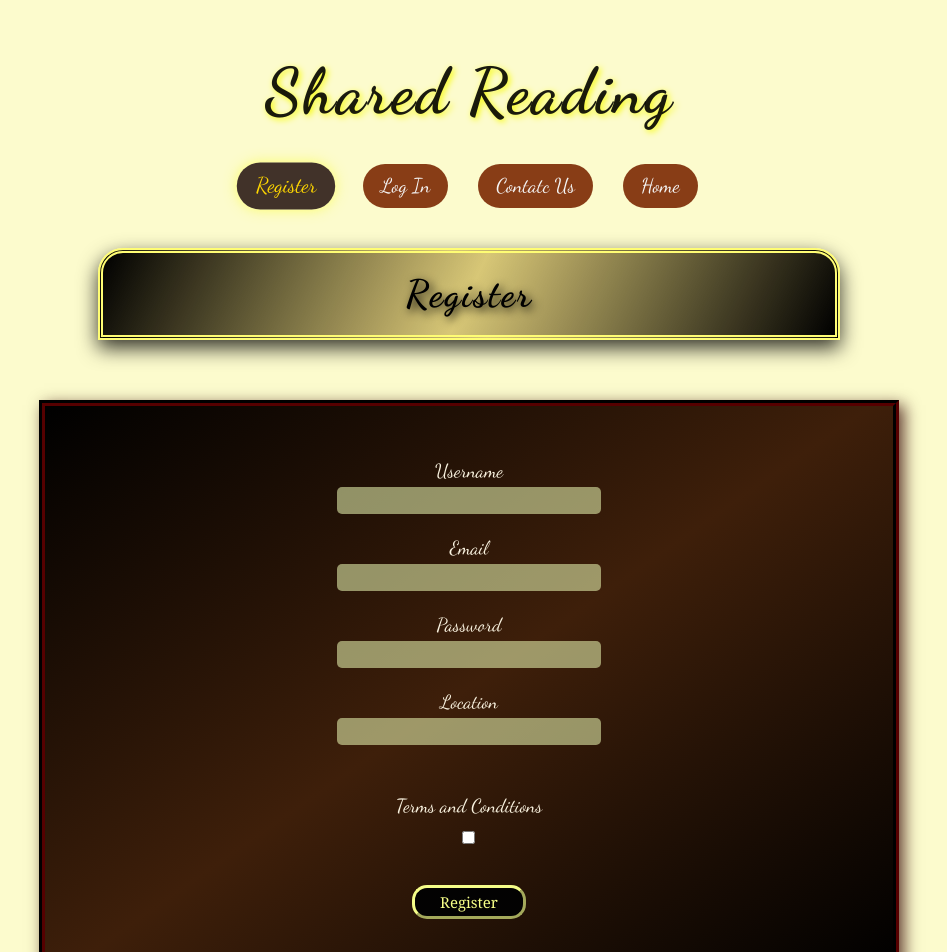
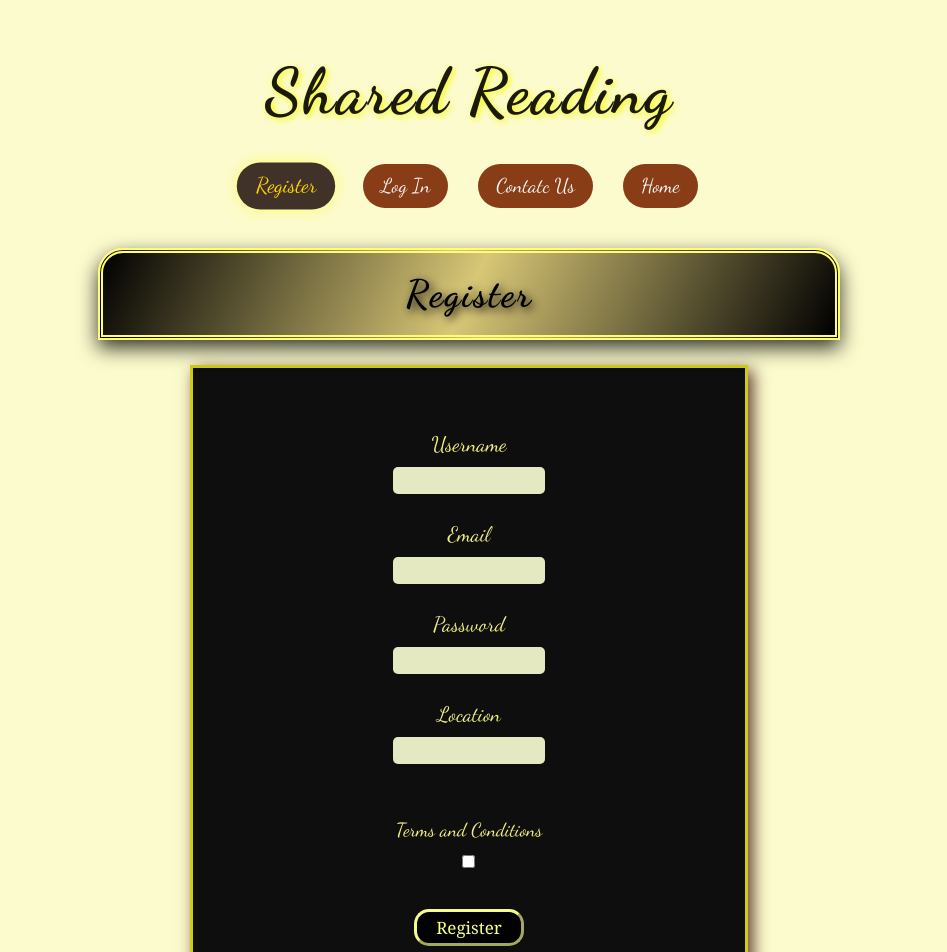
Before and after one commit to JuanDiegoCC02/books-exchange, a React (Vite) app: page /register in a window 1280 px wide. Shown: the top 952 px of the page, without its empty margins (171-1118 px from the left). Built offline with nearby package versions, Linux system fonts and the light colour scheme; a web font is replaced by a local one.

Commit message:
Updating newStyles Register

```diff
--- a/src/Components/FormRegister.jsx
+++ b/src/Components/FormRegister.jsx
@@ -68,23 +68,23 @@ function FormRegister() {
 
      <div className='FormContainer'>
         <div className='inpRegist'>
-            <label htmlFor="">Username</label><br />
-            <input className='inputText' value={Username} onChange={username} type="text" />
+            <label className='lbRegister' htmlFor="">Username</label><br />
+            <input className='inputRegister' value={Username} onChange={username} type="text" />
         </div>
 
         <div className='inpRegist'>
-            <label htmlFor="">Email</label><br />
-            <input className='inputText' type="email" onChange={email} name="Email" id="Email" />
+            <label className='lbRegister' htmlFor="">Email</label><br />
+            <input className='inputRegister' type="email" onChange={email} name="Email" id="Email" />
         </div>
 
         <div className='inpRegist'>
-            <label htmlFor="">Password</label><br />
-            <input className='inputText' type="password" onChange={password} name="Password" id="Password" />
+            <label className='lbRegister' htmlFor="">Password</label><br />
+            <input className='inputRegister' type="password" onChange={password} name="Password" id="Password" />
         </div>
 
         <div className='inpRegist'>
-            <label htmlFor="">Location</label><br />
-            <input className='inputText' value={Location} onChange={location} type="text" />
+            <label className='lbRegister' htmlFor="">Location</label><br />
+            <input className='inputRegister' value={Location} onChange={location} type="text" />
         </div><br />
 
         <div className='inpCheckboxTC'>
@@ -126,7 +126,7 @@ function FormRegister() {
 <div className='ContainerLinkLogIn'>
     <p>Are you already registered?<br /> <Link className='LinkLogIn' to= '/LogIn'>Log In</Link></p>
 </div>
-<br /><br />
+
 </div>
   )
 }
--- a/src/Styles/StyleFormReg.css
+++ b/src/Styles/StyleFormReg.css
@@ -20,23 +20,40 @@
   box-shadow:  0px 8px 20px rgba(0,0,0,0.8);
 }
 
+.lbRegister{
+    color: #f1f07f;
+    font-size: 21px;
+}
+
+
+.inputRegister{
+  background-color: #fbffd5e8;
+    border: rgb(0, 0, 0);
+    border-radius: 5px;
+    color: black;
+    height: 25px;
+    width: 35%;
+    text-align: center;
+    margin: 10px;
+}
+
+
 .FormContainer{
-    width: 60%;
-    color: #FAF3E0;
-    border-style: groove;
+    width: 35%;
     font-size: 19px;
-    margin: 35px auto;
-    padding: 45px;
-    border-width: 6px;
-    border-color: #020000;
-     background: linear-gradient(145deg, #000000 0%, #3e1f0a 50%, #000000 100%);
+    border-style: solid;
+    margin: 0 auto;
+    padding: 55px;
+    border-width: 3px;
+    border-color: #cfcc17;
+    background: #0e0e0e;
     justify-content: center;
     box-shadow: 5px 5px 15px rgba(49, 1, 1, 0.774);
-
+    color: #f1f07f;
 }
 .BTNRegister{
     font-family: Georgia, 'Times New Roman', Times, serif;
-    font-size: 15px;
+      font-size: 17px;
     color: #f7ff88;
     background-color: rgb(3, 2, 2);
     border-color: rgb(245, 253, 136);
@@ -48,21 +65,21 @@
     flex-wrap: wrap;                /* Wrap: ayuda al ajuste de elementos en múltiples líneas */
     justify-content: center;
     align-items: center;                            /* verticalmente */
-    width: 15%;                        /* Hace que se ajuste al ancho de la pantalla */
+    width: 25%;                        /* Hace que se ajuste al ancho de la pantalla */
 
 }
 .BTNRegister:hover{
-    color: rgba(255, 253, 124, 0.897);
+      color: rgba(251, 255, 0, 0.897);
     border-color: rgb(248, 250, 135);
-    background-color: rgb(54, 38, 38);
+    background-color: rgb(48, 30, 30);
 
 }
 .ContainerLinkLogIn{
 
-    text-align: center;
+   text-align: center;
     font-family: monospace;
-    color: rgb(102, 59, 10);
-    font-size: 14px;
+    color: rgb(0, 0, 0);
+    font-size: 17px;
 }
 .LinkLogIn{
 color: rgb(62, 63, 63);
@@ -74,16 +91,7 @@ color: rgb(62, 63, 63);
 
     padding: 9px;
 }
-.inputText{
-    background-color: #e8f5b191;
-    border: rgb(0, 0, 0);
-    border-radius: 5px;
-    color: black;
-    height: 25px;
-    width: 35%;
-    text-align: center;
-    margin: 5px;
-}
+
 .inpCheckboxTC{
     display: flex;
     flex-direction: column;
```
